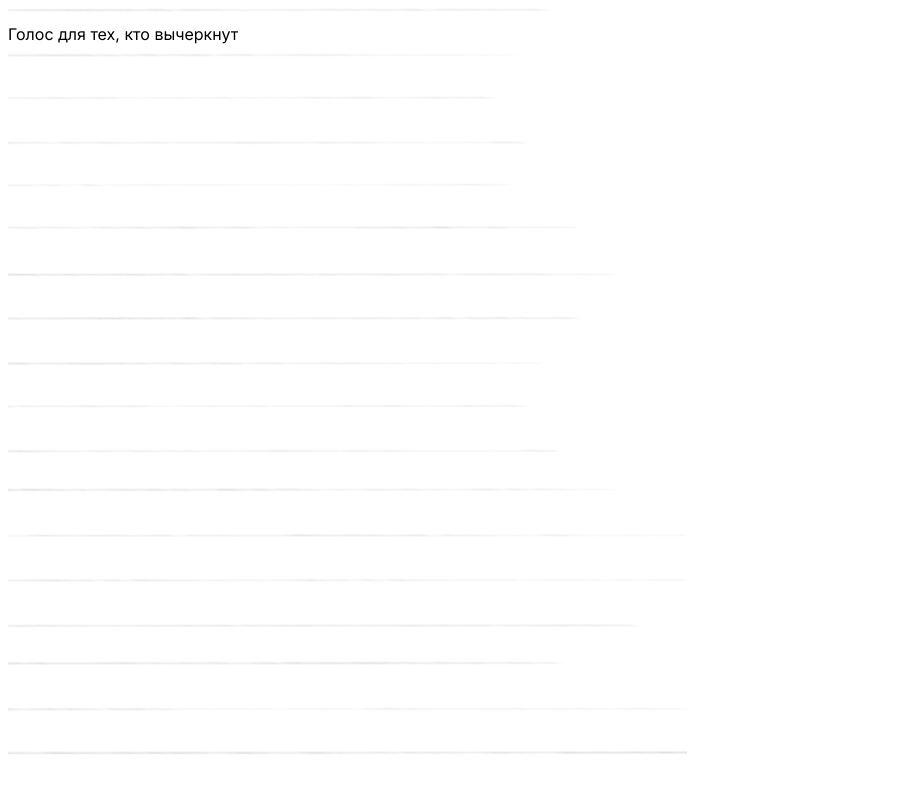
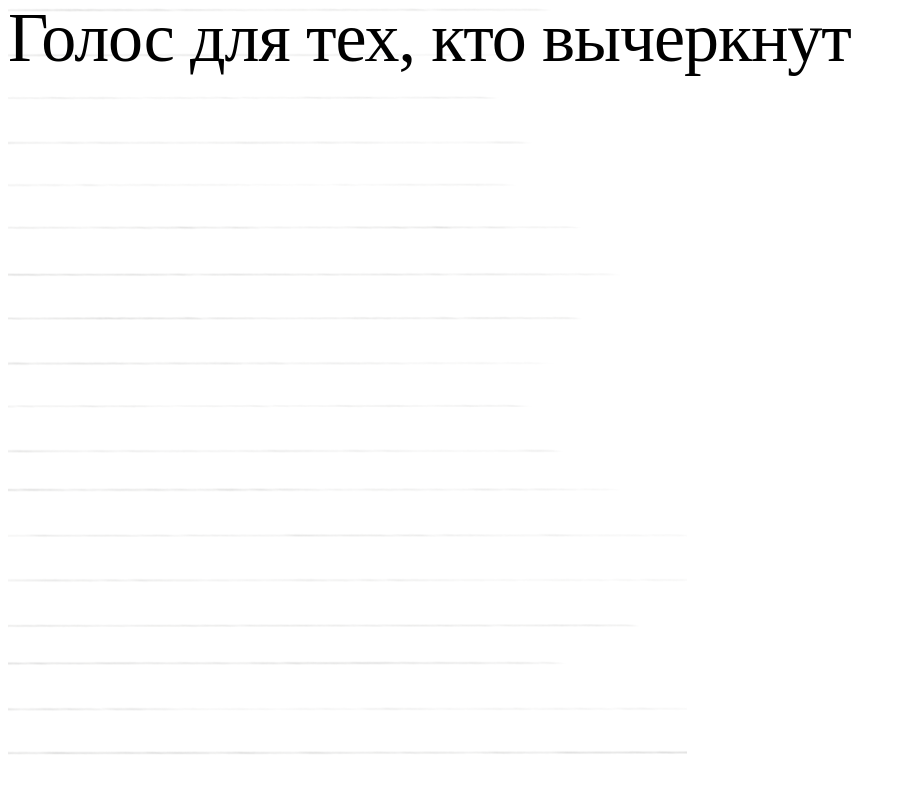
Before and after one commit to ivanmatcuka/enbv-frontend, a Next.js app: page / in a window 1280 px wide. Shown: the top 792 px of the page, without its empty margins (0-906 px from the left). Built offline with nearby package versions, Linux system fonts and the light colour scheme; a web font is replaced by a local one.

Commit message:
WIP: theme set up

```diff
--- a/app/layout.tsx
+++ b/app/layout.tsx
@@ -1,6 +1,8 @@
 import './globals.css';
 import type { Metadata } from 'next';
 import { Inter } from 'next/font/google';
+
+import ThemeRegistry from '../theming/ThemeRegistry';
 
 const inter = Inter({ subsets: ['latin'] });
 
@@ -16,7 +18,9 @@ export default function RootLayout({
 }) {
   return (
     <html lang="en">
-      <body className={inter.className}>{children}</body>
+      <body className={inter.className}>
+        <ThemeRegistry>{children}</ThemeRegistry>
+      </body>
     </html>
   );
 }
--- a/app/page.tsx
+++ b/app/page.tsx
@@ -1,6 +1,8 @@
 import { Grid } from '@mui/material';
 
 import styles from './page.module.css';
+
+import { Typography } from '../components/Typography/Typography';
 
 export default function Home() {
   return (
@@ -8,7 +10,7 @@ export default function Home() {
       <Grid item>
         <Grid container>
           <Grid item>
-            <p>Голос для тех, кто вычеркнут</p>
+            <Typography variant="h1">Голос для тех, кто вычеркнут</Typography>
           </Grid>
           <Grid item></Grid>
         </Grid>
--- /dev/null
+++ b/theming/ThemeRegistry.tsx
@@ -0,0 +1,10 @@
+'use client';
+
+import React, { ReactNode } from 'react';
+import { ThemeProvider } from '@mui/material/styles';
+
+import { theme } from './theme';
+
+export default function ThemeRegistry({ children }: { children: ReactNode }) {
+  return <ThemeProvider theme={theme}>{children}</ThemeProvider>;
+}
--- a/theming/theme/index.ts
+++ b/theming/theme/index.ts
@@ -1,4 +1,4 @@
-import { createTheme } from '@mui/material';
+import { createTheme } from '@mui/material/styles';
 
 import { typography } from './typography';
 import { palette } from './palette';
```
Also changed, not shown: theming/ThemeProvider.tsx (deleted, +0 -8 lines).
